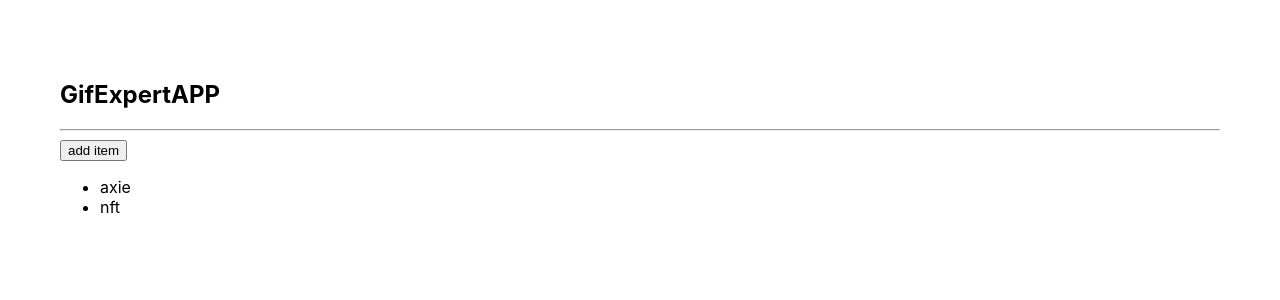
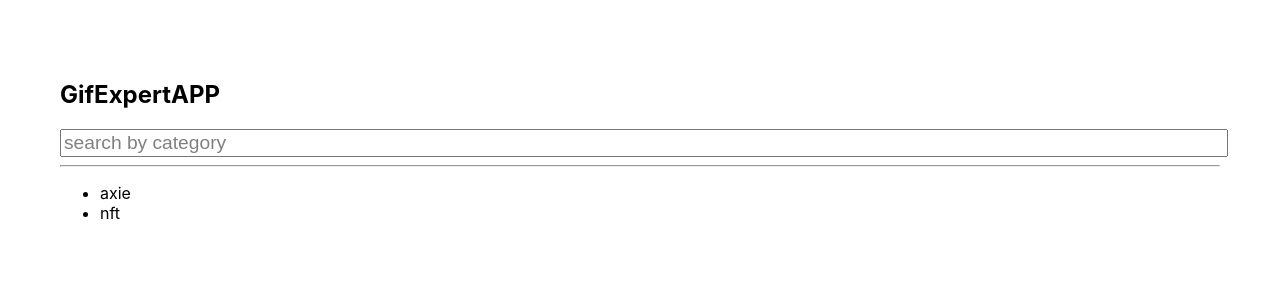
Before and after one commit to rabindranathfv/gif-list-app, a React (Create React App) app: page / in a window 1280 px wide. Shown: the top 300 px of the page. Built offline with nearby package versions, Linux system fonts and the light colour scheme.

Commit message:
use methods for comunicate between component with useStatehooks and callbacks

```diff
--- a/src/App.css
+++ b/src/App.css
@@ -1,3 +1,9 @@
 body {
   padding: 60px;
 }
+
+input {
+  width: 100%;
+  font-size: 1.2rem;
+  color: grey;
+}
--- /dev/null
+++ b/src/Components/AddCategory.jsx
@@ -0,0 +1,21 @@
+import React, { useState } from 'react';
+
+export const AddCategory = (props) => {
+
+    const [inputValue, setInputValue] = useState('search by category');
+    const { setCategories } = props;
+    const addHandler = (e) => {
+        setInputValue( e.target.value );
+    }
+
+    const handleSubmit = (e) => {
+        e.preventDefault();
+        console.log('handleSubmit', inputValue);
+        setCategories( categ => [ ...categ, { id: Math.floor(Math.random()*100) + 10, name: inputValue}]);
+    }
+    return (
+        <form onSubmit={handleSubmit}>
+            <input type="text" value={inputValue} onChange={addHandler} />
+        </form>
+    )
+}
--- a/src/Components/GiftExpertApp.jsx
+++ b/src/Components/GiftExpertApp.jsx
@@ -1,14 +1,19 @@
-import React from 'react';
+import React, {useState} from 'react';
+import { AddCategory } from './AddCategory';
 import { ListGift } from './ListGift';
 
 const sample = [{ id: 1, name: 'axie'}, { id:2, name: 'nft'}]
 
 const GiftExpertApp = () => {
+
+    const [categories, setCategories] = useState(sample);
+
     return (
         <div>
             <h2> GifExpertAPP </h2>
+            <AddCategory setCategories={setCategories} />
             <hr />
-            <ListGift gifts={sample} />
+            <ListGift gifts={categories} />
         </div>
     )
 }
--- a/src/Components/ListGift.jsx
+++ b/src/Components/ListGift.jsx
@@ -3,18 +3,11 @@ import React, { useState } from 'react';
 export const ListGift = (props) => {
 
     const { gifts } = props;
-    const [categories, setCategories] = useState(gifts);
-
-    const addHandler = () => {
-        setCategories([ { id: Math.floor(Math.random()*1000 ) + 1, name: 'newItem'}, ...categories]);
-    }
-
     return (
         <div>
-            <button onClick={addHandler}> add item</button>
             <ul>
             {
-                categories.map( cat => {
+                gifts.map( cat => {
                     return <li key={cat.id}> {cat.name} </li>
                 })
             }
```
